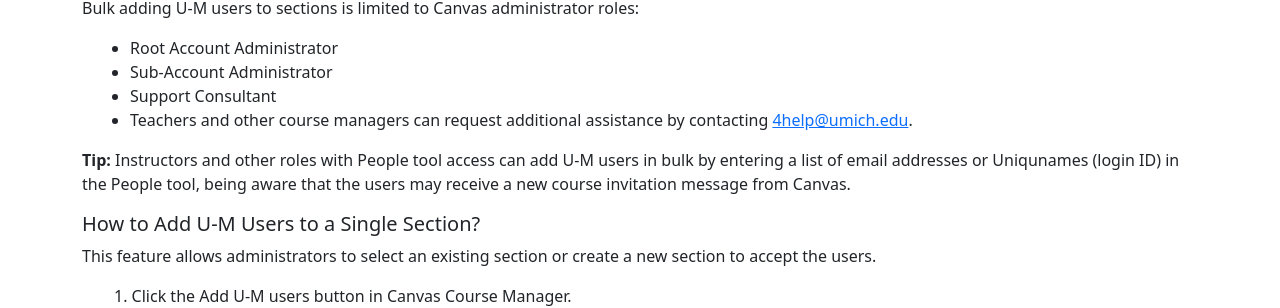
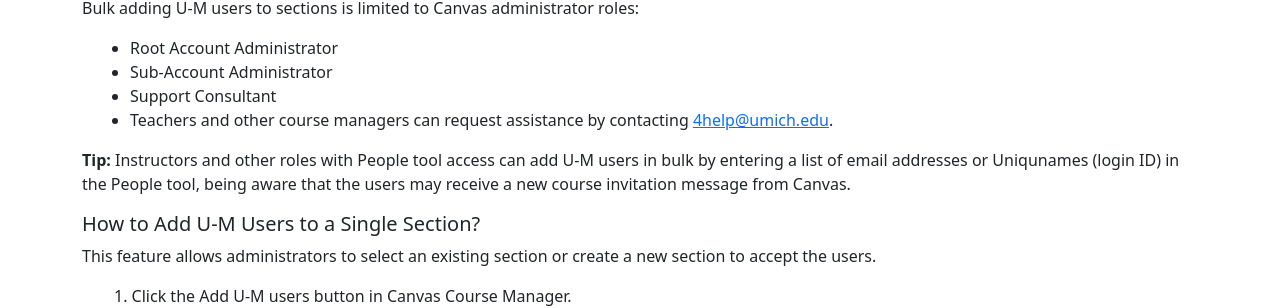
Before and after one commit to tl-its-umich-edu/canvas-course-manager-next, a Jekyll site: the page built from docs/add-um-users.html, in a window 1280 px wide. Shown: the part 372-680 px from the top of the page. Built offline with Jekyll 4.4.1, drawn with Linux system fonts in a browser that asks for light colours.

Commit message:
Update docs/add-um-users.html
Co-authored-by: melindakraft <makraft@umich.edu>

```diff
--- a/docs/add-um-users.html
+++ b/docs/add-um-users.html
@@ -17,7 +17,7 @@ title: Add U-M Users
   <li>Root Account Administrator</li>
   <li>Sub-Account Administrator</li>
   <li>Support Consultant</li>
-  <li>Teachers and other course managers can request additional assistance by contacting <a href="mailto:4help@umich.edu">4help@umich.edu</a>.</li>
+  <li>Teachers and other course managers can request assistance by contacting <a href="mailto:4help@umich.edu">4help@umich.edu</a>.</li>
 </ul>
 <p><b>Tip: </b>Instructors and other roles with People tool access can add U-M users in bulk by entering a list of email addresses or Uniqunames (login ID) in the People tool, being aware that the users may receive a new course invitation message from Canvas.</p>
 <h5>How to Add U-M Users to a Single Section?</h5>
```
